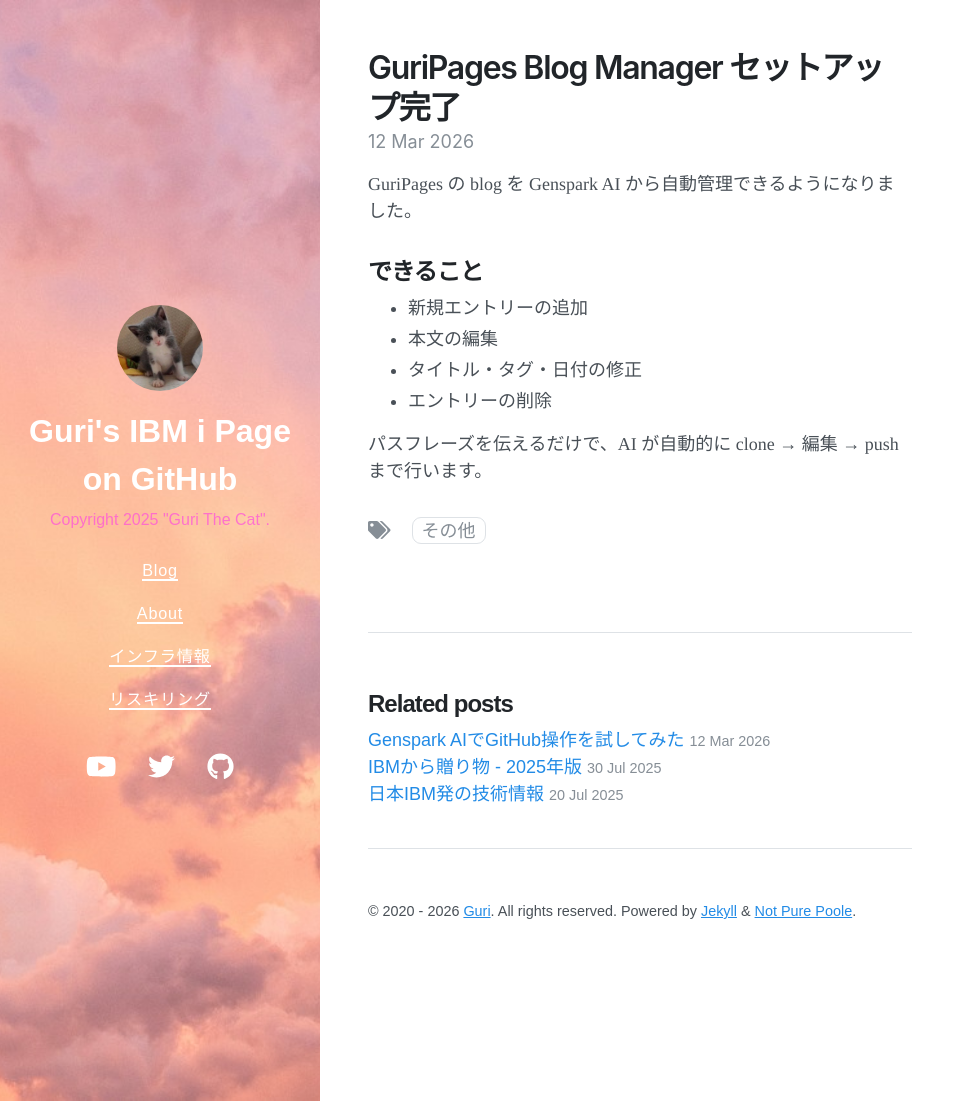
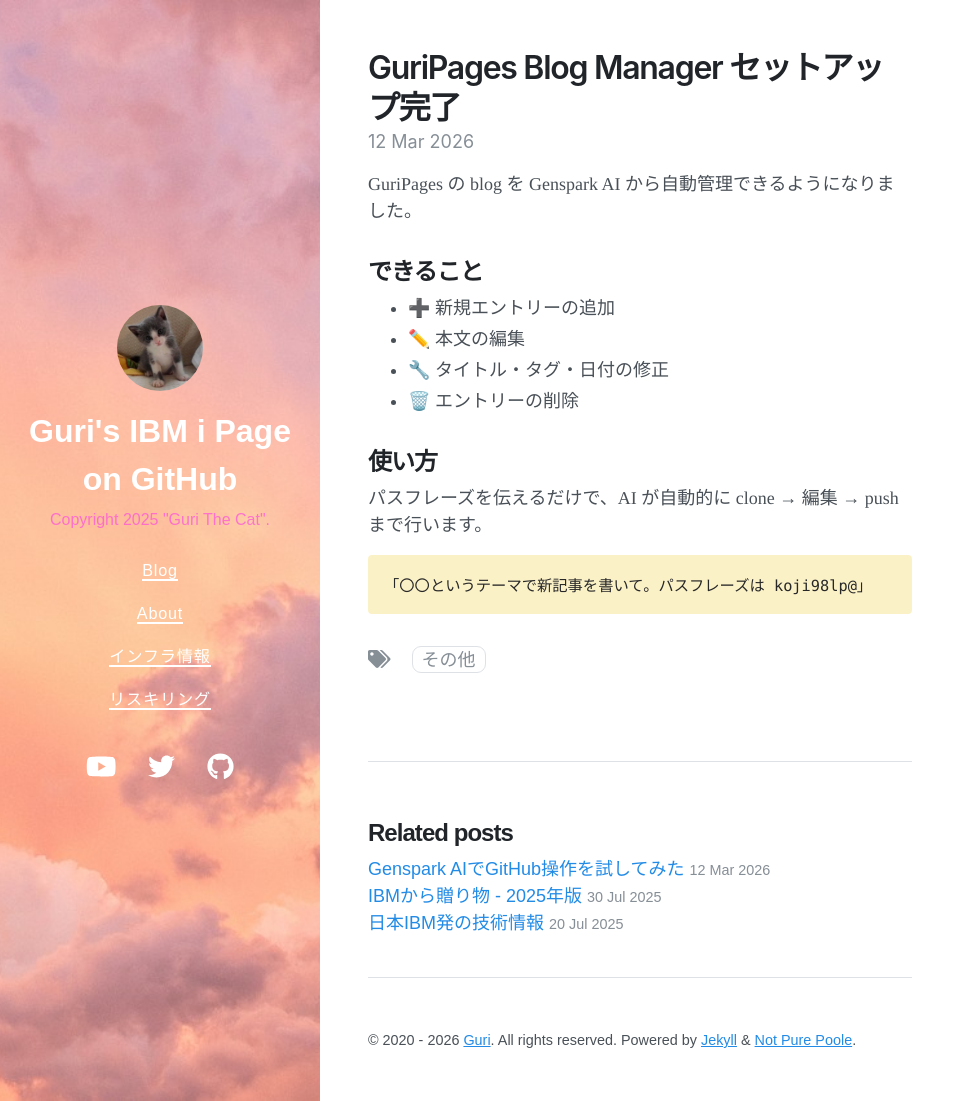
Before and after one commit to GuriCat/GuriPages, a Jekyll site: the page built from _posts/2026-03-12-GuriPages_Blog_Manager_セットアップ完了.markdown, in a window 1280 px wide and 1101 px high. Shown: the whole window, without its empty margins (0-975 px from the left). Built offline with Jekyll 4.4.1, drawn with Linux system fonts in a browser that asks for light colours; nearby versions of some CDN libraries; a script that is not in the unit is left out.

Commit message:
Edit: GuriPages Blog Manager セットアップ完了

````diff
--- a/_posts/2026-03-12-GuriPages_Blog_Manager_セットアップ完了.markdown
+++ b/_posts/2026-03-12-GuriPages_Blog_Manager_セットアップ完了.markdown
@@ -8,14 +8,15 @@
 
 ## できること
 
-- 新規エントリーの追加
-- 本文の編集
-- タイトル・タグ・日付の修正
-- エントリーの削除
+- ➕ 新規エントリーの追加
+- ✏️ 本文の編集
+- 🔧 タイトル・タグ・日付の修正
+- 🗑️ エントリーの削除
+
+## 使い方
 
 パスフレーズを伝えるだけで、AI が自動的に clone → 編集 → push まで行います。
 
-<!-- This content will not appear in the rendered Markdown
-タグ
-tags: [その他]
- -->
+```
+「〇〇というテーマで新記事を書いて。パスフレーズは koji98lp@」
+```
````
